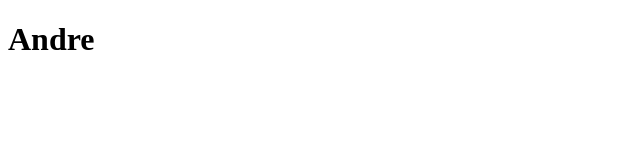
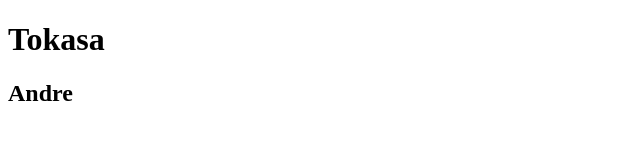
Before and after one commit to AndreRongcales19/AndreRongcales19.github.io, a plain HTML site: page index.html in a window 1280 px wide. Shown: the whole page, without its empty margins (0-640 px from the left). Drawn offline with Linux system fonts and the light colour scheme.

Commit message:
logo gemaakt

```diff
--- /dev/null
+++ b/css/style.css
@@ -0,0 +1,11 @@
+.logo {
+    font-family: "Oleo Script", system-ui;
+    font-weight: 400;
+    font-style: normal;
+  }
+
+  .logo {
+    font-family: "Oleo Script", system-ui;
+    font-weight: 700;
+    font-style: normal;
+  }
--- a/index.html
+++ b/index.html
@@ -7,6 +7,11 @@
     <title>Andre</title>
 </head>
 <body>
-    <h1>Andre</h1>
+    <header>
+        <h1 class="logo">
+            Tokasa
+        </h1>
+    </header>
+    <h2>Andre</h2>
 </body>
 </html>
```
